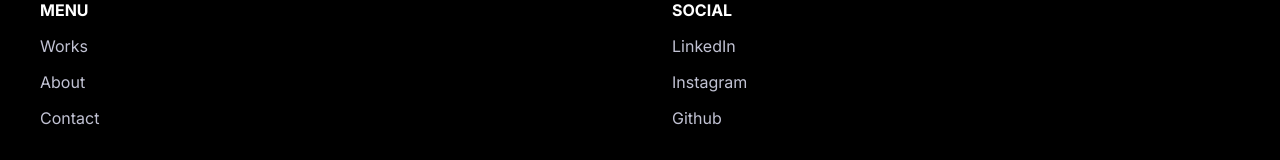
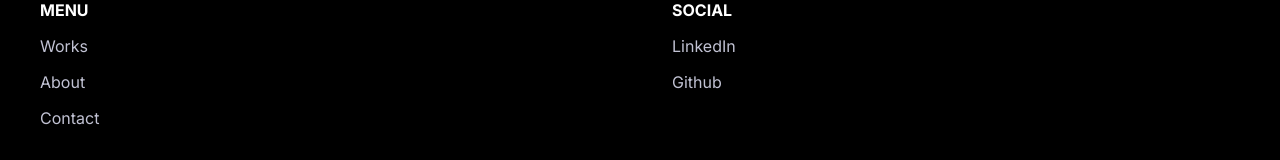
Before and after one commit to beatricehahn/nextjs-portfolio, a Next.js app: page / in a window 1280 px wide. Shown: the part 2994-3154 px from the top of the page. Built offline with nearby package versions, Linux system fonts and the light colour scheme.

Commit message:
Remove Ig link

```diff
--- a/components/organisms/Footer.tsx
+++ b/components/organisms/Footer.tsx
@@ -13,7 +13,6 @@ export const Footer = () => {
           <ul className='mt-[32px] mb-[32px]' id='social-links'>
             <h6 className='text-white font-bold'>SOCIAL</h6>
             <li className="mt-[12px]"><a href="https://www.linkedin.com/in/beatrice-hahn/" className='text-white-200'>LinkedIn</a></li>
-            <li className="mt-[12px]"><a href="https://www.instagram.com/777lemonades/" className='text-white-200'>Instagram</a></li>
             <li className="mt-[12px]"><a href="https://github.com/beatricehahn" className='text-white-200'>Github</a></li>
           </ul>
         </div>
```
